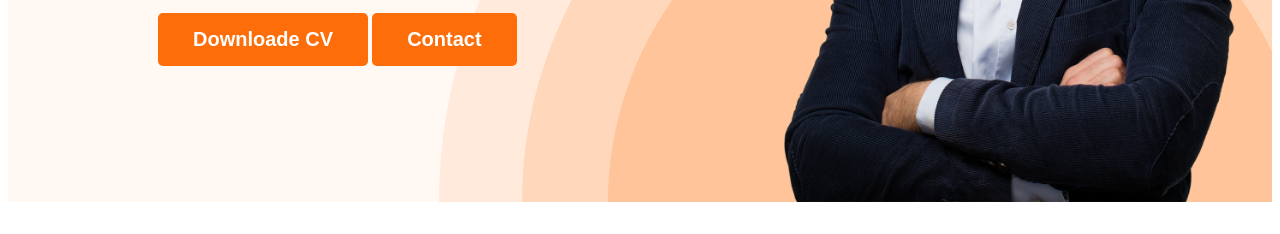
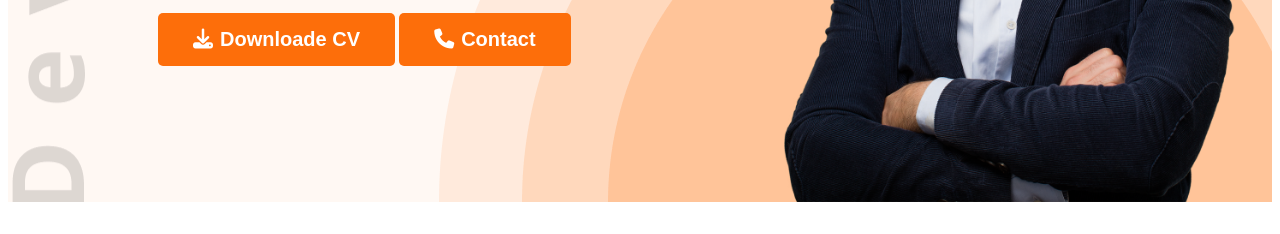
Before and after one commit to AnikHassan111/Module---5-Protfolio-Website-project, a plain HTML site: page index.html in a window 1280 px wide. Shown: the part 566-800 px from the top of the page. Drawn offline with nearby package versions, Linux system fonts and the light colour scheme.

Commit message:
added a fontawasome icon

```diff
--- a/Style/style.css
+++ b/Style/style.css
@@ -71,9 +71,9 @@ nav a {
 /* Header Related style */
 header {
     background: #FFF8F3;
-    background-image: url("../images/header_bg.png");
+    background-image: url("../images/header_bg.png"),url("../images/developer.png");
     background-repeat: no-repeat;
-    background-position: bottom right;
+    background-position: bottom right,left top;
 }
 
 .banner {
--- a/index.html
+++ b/index.html
@@ -24,8 +24,8 @@
                 <h1 class="banner_title">Mary Hardy</h1>
                 <p>Shot what able cold new see hold.Friendly as an betrayed formerly he. Morning because as to society
                     behaved moments.</p>
-                <button class="pramiry-btn">Downloade CV</button>
-                <button class="pramiry-btn">Contact </button>
+                <button class="pramiry-btn"> <i class="fa-solid fa-download" style="padding-right: 7px;"></i>Downloade CV</button>
+                <button class="pramiry-btn"><i class="fa-solid fa-phone" style="padding-right: 7px;"></i>Contact </button>
             </div>
             <img class="banner_img" src="images/hardy.png" alt="">
         </div>
@@ -155,7 +155,7 @@
                 </div>
             </div>
             <div class="resume_btn">
-                <button class=" pramiry-btn">Downloade CV</button>
+                <button  class=" pramiry-btn"><i class="fa-solid fa-download" style="padding-right: 7px;"></i>Downloade CV</button>
 
             </div>
         </section>
@@ -177,10 +177,11 @@
                 <input type="text" placeholder="Your Name">
                 <input type="email" placeholder="Your Email">
                 <textarea name="" id="" cols="30" rows="10" placeholder="Message"></textarea>
-                <input type="submit" class="pramiry-btn">
+                <input type="submit" value="submit" class="pramiry-btn">
             </div>
         </div>
     </footer>
+    <script src="https://kit.fontawesome.com/96e75aa146.js" crossorigin="anonymous"></script>
 </body>
 
 </html>
```
